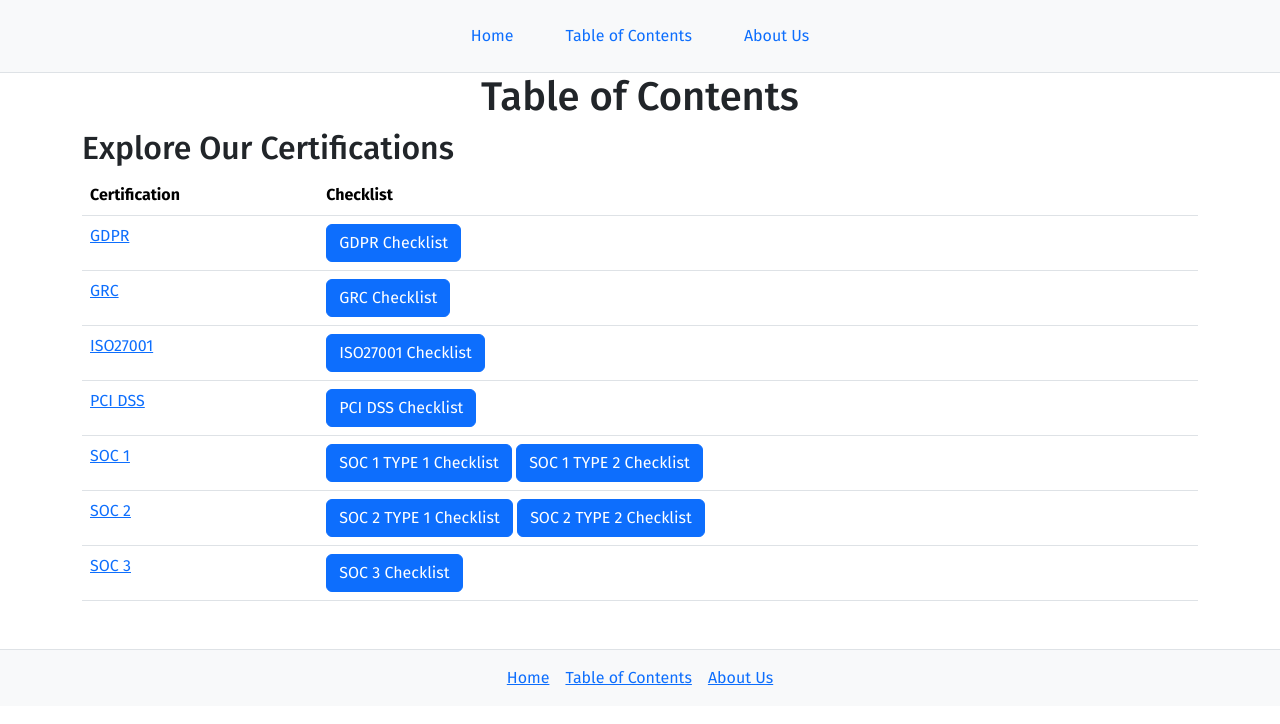
After one commit to jonnych6/CertificationWeb-2, a Flask app: page /toc in a window 1280 px wide. The commit adds this page. Shown: the top 724 px of the page. Run offline with Flask 3, Linux system fonts and the light colour scheme.

Commit message:
create table of content

```diff
--- a/app.py
+++ b/app.py
@@ -6,6 +6,9 @@ app = Flask(__name__)
 def home():
     return render_template('home.html')
 
+@app.route('/toc')
+def toc():
+    return render_template('toc.html')
 
 ### home page per certification
 @app.route('/SOC1')
--- a/templates/layout.html
+++ b/templates/layout.html
@@ -36,7 +36,9 @@
             <a href="{{ url_for('home') }}" class="nav-link">Home</a>
           </li>
           <li class="nav-item">
-            <a href="#" class="nav-link">Table of Contents</a>
+            <a href="{{ url_for('toc') }}" class="nav-link"
+              >Table of Contents</a
+            >
           </li>
           <li class="nav-item"><a href="#" class="nav-link">About Us</a></li>
         </ul>
--- /dev/null
+++ b/templates/toc.html
@@ -0,0 +1,99 @@
+{% extends "layout.html" %} {% block title %}Resources{% endblock %} {% block
+content %}
+
+<h1 style="display: flex; justify-content: center">Table of Contents</h1>
+
+<div class="container">
+  <h2>Explore Our Certifications</h2>
+  <table class="table">
+    <thead>
+      <tr>
+        <th scope="col">Certification</th>
+        <th scope="col" colspan="2">Checklist</th>
+      </tr>
+    </thead>
+    <tbody>
+      <tr>
+        <td><a href="{{ url_for('GDPR') }}">GDPR</a></td>
+        <td colspan="2">
+          <a href="{{ url_for('GDPR_checklist') }}"
+            ><button type="button" class="btn btn-primary">
+              GDPR Checklist
+            </button></a
+          >
+        </td>
+      </tr>
+      <tr>
+        <td><a href="{{ url_for('GRC') }}">GRC</a></td>
+        <td colspan="2">
+          <a href="{{ url_for('GRC_checklist') }}"
+            ><button type="button" class="btn btn-primary">
+              GRC Checklist
+            </button></a
+          >
+        </td>
+      </tr>
+      <tr>
+        <td><a href="{{ url_for('ISO27001') }}">ISO27001</a></td>
+        <td colspan="2">
+          <a href="{{ url_for('ISO27001_checklist') }}"
+            ><button type="button" class="btn btn-primary">
+              ISO27001 Checklist
+            </button></a
+          >
+        </td>
+      </tr>
+      <tr>
+        <td><a href="{{ url_for('PCI') }}">PCI DSS</a></td>
+        <td colspan="2">
+          <a href="{{ url_for('PCI_DSS_checklist') }}"
+            ><button type="button" class="btn btn-primary">
+              PCI DSS Checklist
+            </button></a
+          >
+        </td>
+      </tr>
+      <tr>
+        <td><a href="{{ url_for('soc1') }}">SOC 1</a></td>
+        <td>
+          <a href="{{ url_for('soc1_type1_checklist') }}"
+            ><button type="button" class="btn btn-primary">
+              SOC 1 TYPE 1 Checklist
+            </button></a
+          >
+          <a href="{{ url_for('soc1_type2_checklist') }}"
+            ><button type="button" class="btn btn-primary">
+              SOC 1 TYPE 2 Checklist
+            </button></a
+          >
+        </td>
+      </tr>
+      <tr>
+        <td><a href="{{ url_for('soc2') }}">SOC 2</a></td>
+        <td>
+          <a href="{{ url_for('soc2_type1_checklist') }}"
+            ><button type="button" class="btn btn-primary">
+              SOC 2 TYPE 1 Checklist
+            </button></a
+          >
+          <a href="{{ url_for('soc2_type2_checklist') }}"
+            ><button type="button" class="btn btn-primary">
+              SOC 2 TYPE 2 Checklist
+            </button></a
+          >
+        </td>
+      </tr>
+      <tr>
+        <td><a href="{{ url_for('soc3') }}">SOC 3</a></td>
+        <td>
+          <a href="{{ url_for('soc3_checklist') }}"
+            ><button type="button" class="btn btn-primary">
+              SOC 3 Checklist
+            </button></a
+          >
+        </td>
+      </tr>
+    </tbody>
+  </table>
+</div>
+{% endblock %}
```
Also changed, not shown: templates/individual_certs/SOC1.html (+5 -5 lines), templates/individual_certs/SOC2.html (+6 -5 lines), templates/individual_certs/SOC3.html (+6 -4 lines).
